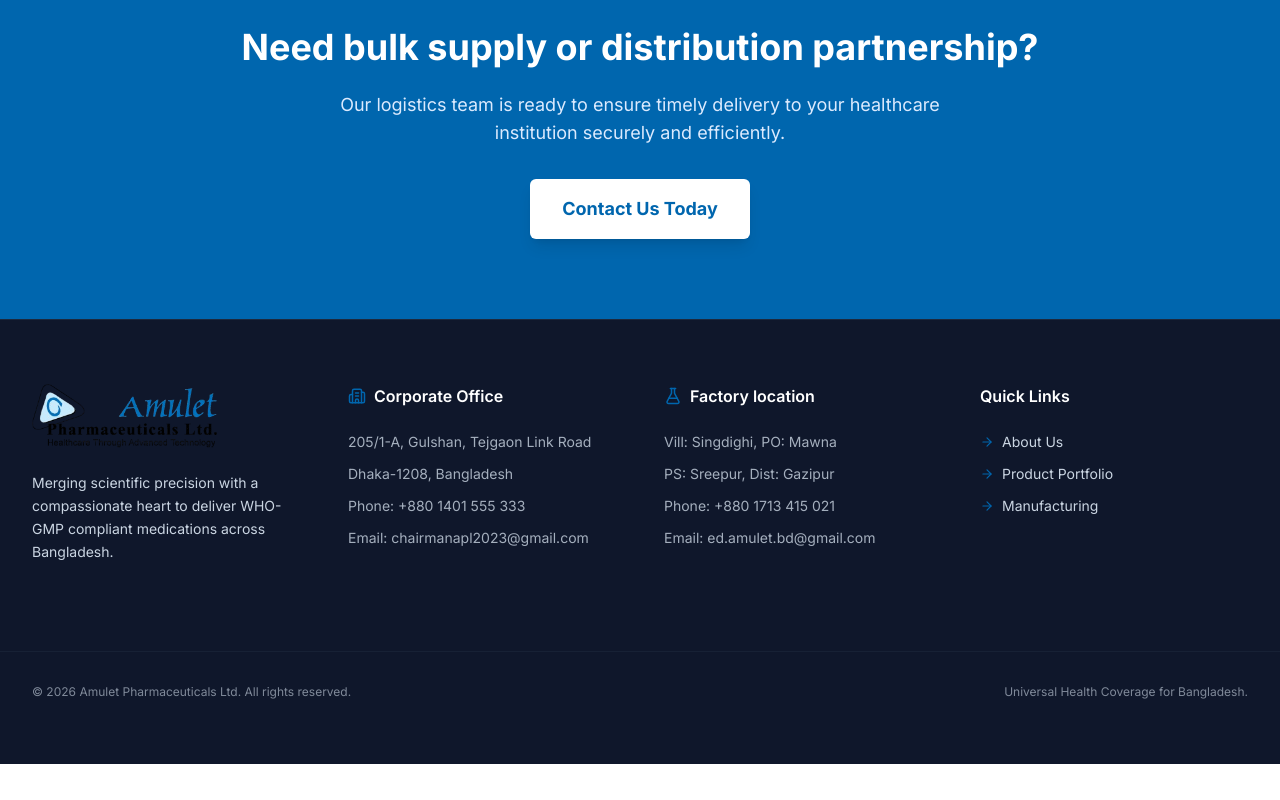
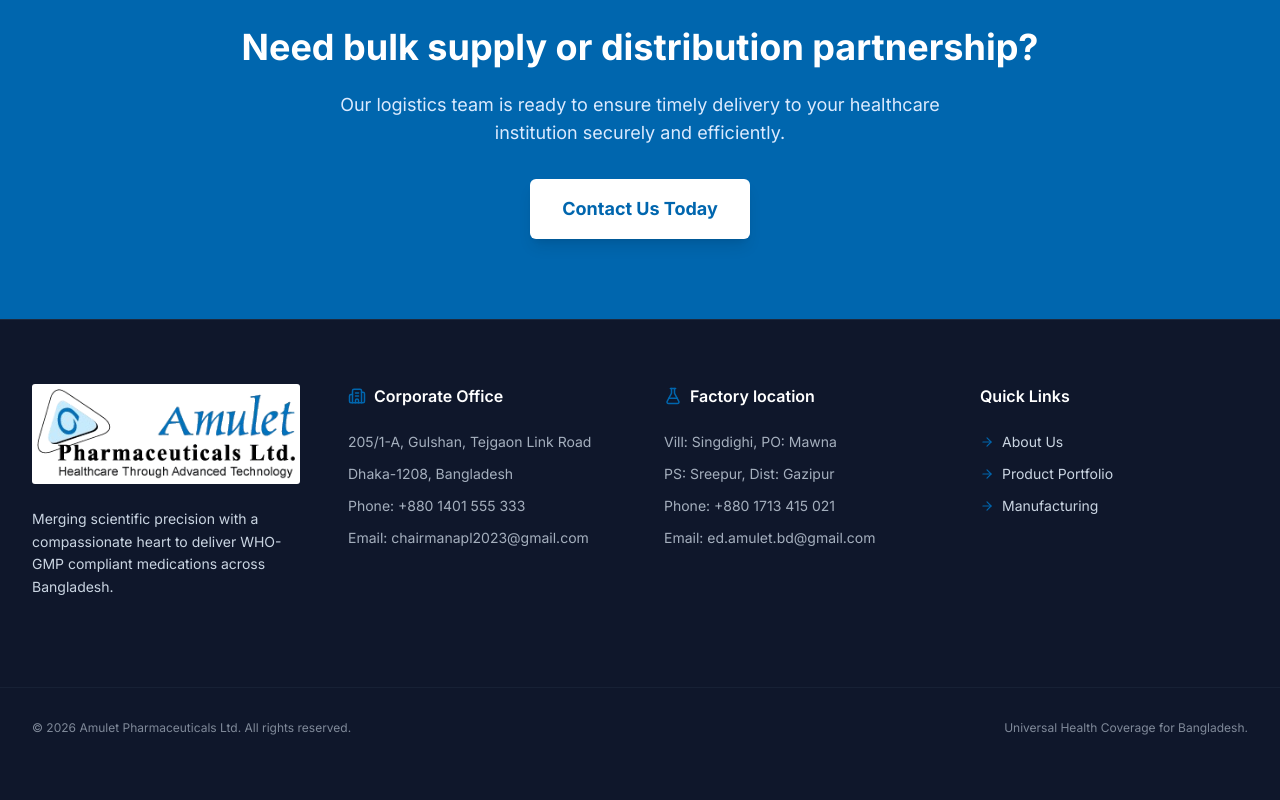
Before and after one commit to ahsunxda-amulet/amu2026, a React (Vite) app: page / in a window 1280 px wide. Shown: the part 3788-4588 px from the top of the page. Before the commit the page ends 4552 px from the top, so only its background shows below. Built offline with nearby package versions, Linux system fonts and the light colour scheme.

Commit message:
Update Layout.tsx
css removed

```diff
--- a/src/components/Layout.tsx
+++ b/src/components/Layout.tsx
@@ -131,7 +131,7 @@
 
         src="/images/logo.png"
         alt="Amulet Pharmaceuticals Ltd."
-        className="h-12 sm:h-16 object-contain"
+
       />
     </div>
             </div>
```
